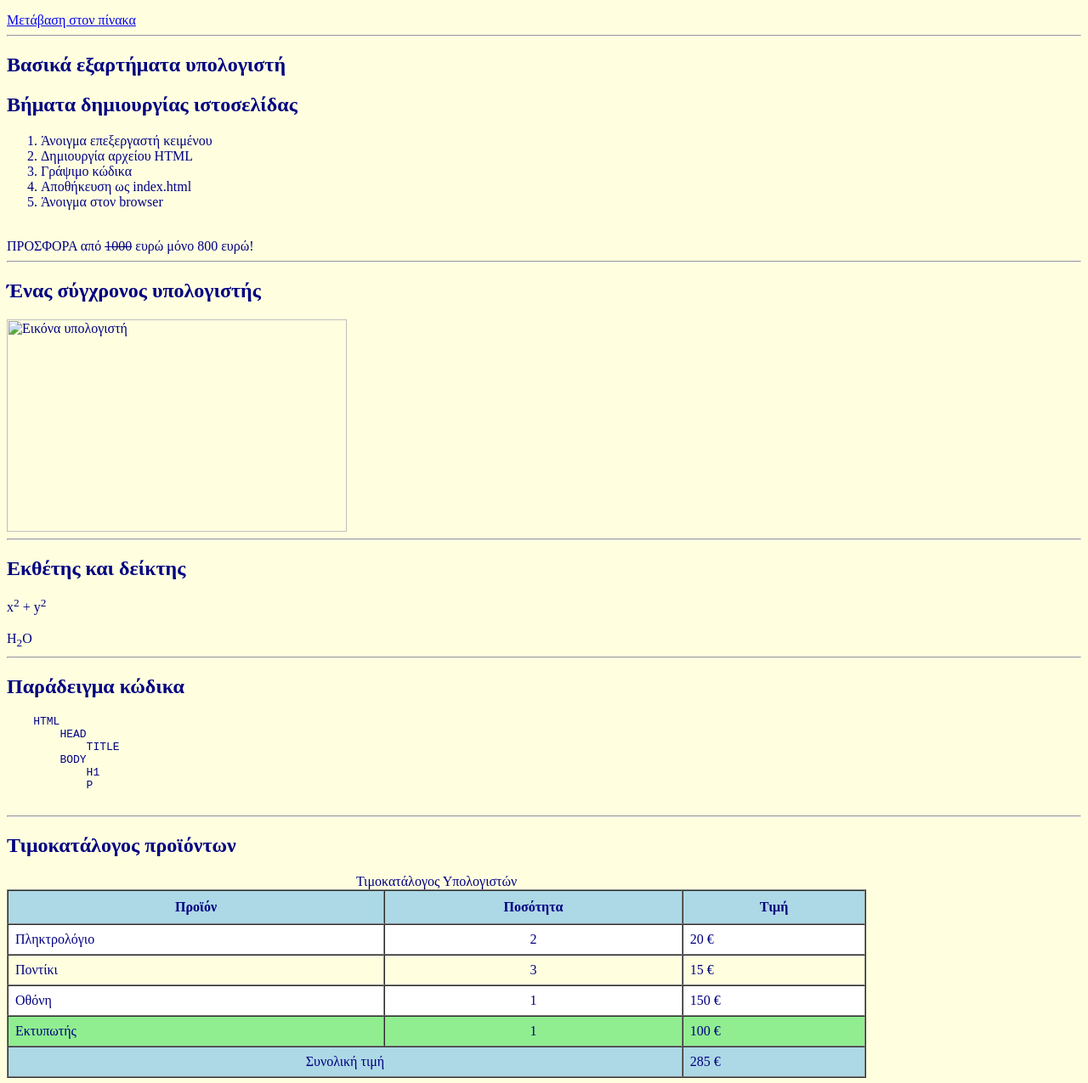
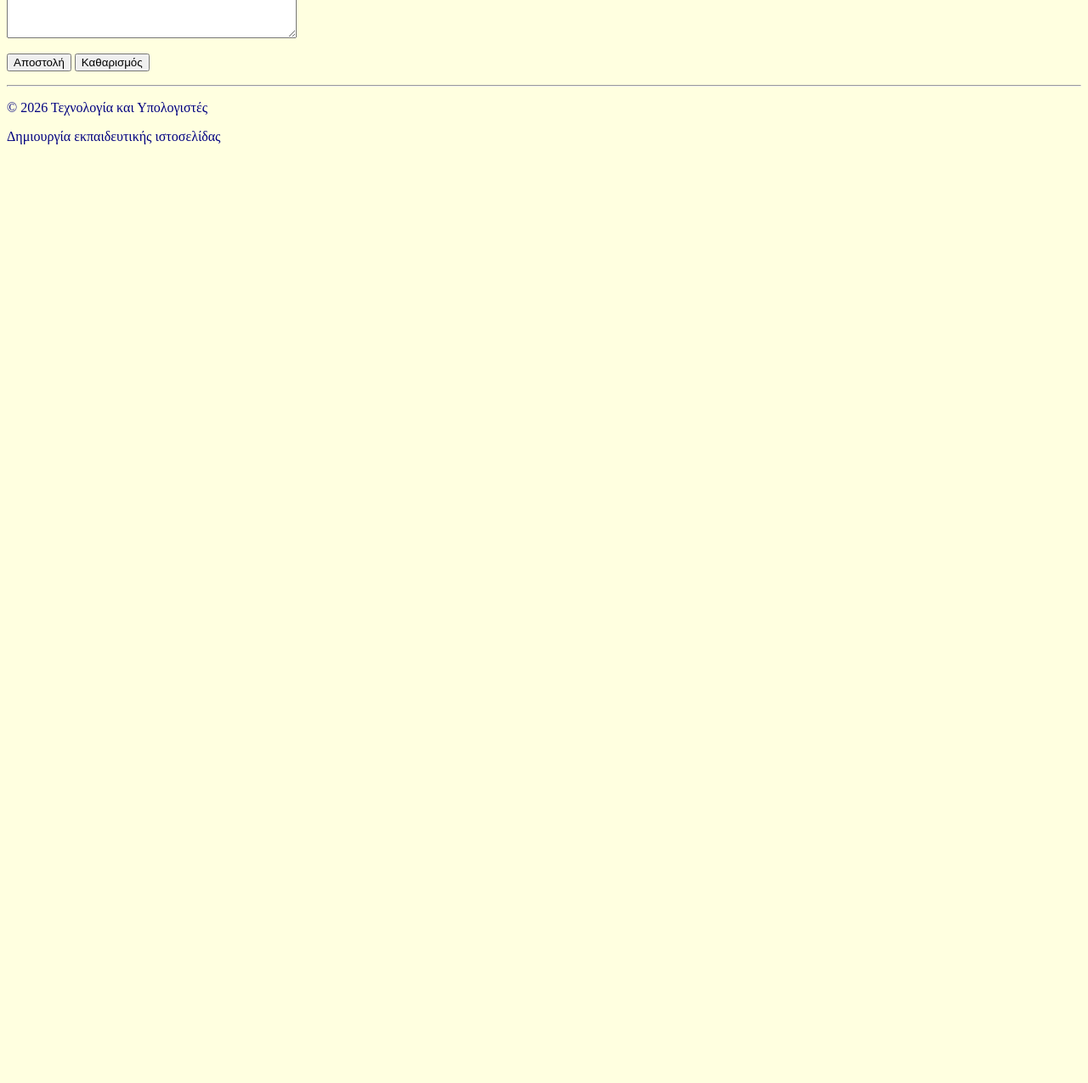
Before and after one commit to tolios200/MyFirstProject, a plain HTML site: page contact.html in a window 1280 px wide. Shown: the part 1342-2617 px from the top of the page at 85% size. After the commit the page ends 1528 px from the top, so only its background shows below. Drawn offline with Linux system fonts and the light colour scheme.

Commit message:
Update contact.html

```diff
--- a/contact.html
+++ b/contact.html
@@ -97,166 +97,7 @@ DOCTYPE html>
     <!-- Τρίτη παράγραφος -->
     <p>
        Υπάρχουν ακόμα περισσότερες πληροφορίες
-        <i>αν ενδιαφέρεσαι να μάθεις</i>
 
-        <font color="red">
-            Μάθε περισσότερα για τον στίβο!
-        </font>
-    </p>
-
-    <!-- Εξωτερικός σύνδεσμος1 -->
-    <a href="https://en.wikipedia.org/wiki/Track_and_field" target="_blank"> wiki
-    </a>
-
-    <br><br>
-
-     <!-- Εξωτερικός σύνδεσμος2 -->
-   <iframe src="https://www.google.com/maps/embed?pb=!1m17!1m12!1m3!1d770.8146718339535!2d22.93000373476519!3d39.39565319030371!2m3!1f0!2f0!3f0!3m2!1i1024!2i768!4f13.1!3m2!1m1!2zMznCsDIzJzE0LjYiTiAyMsKwNTUnNTIuMyJF!5e0!3m2!1sel!2sgr!4v1794845131289!5m2!1sel!2sgr" width="600" height="450" style="border:0;" allowfullscreen="" loading="lazy" referrerpolicy="strict-origin-when-cross-origin"></iframe>
-
-    <br><br>
-
-    <!-- Εσωτερικός σύνδεσμος -->
-    <a href="#pinakas">
-        Μετάβαση στον πίνακα
-    </a>
-
-    <hr>
-
-    <!-- Μη ταξινομημένη λίστα -->
-    <h2>Βασικά εξαρτήματα υπολογιστή</h2>
-
-
-    <!-- Ταξινομημένη λίστα -->
-    <h2>Βήματα δημιουργίας ιστοσελίδας</h2>
-
-    <ol>
-        <li>Άνοιγμα επεξεργαστή κειμένου</li>
-        <li>Δημιουργία αρχείου HTML</li>
-        <li>Γράψιμο κώδικα</li>
-        <li>Αποθήκευση ως index.html</li>
-        <li>Άνοιγμα στον browser</li>
-    </ol>
-
-    <!-- Αλλαγή γραμμής και διακριτή διαγραφή -->
-    <br>
-
-    ΠΡΟΣΦΟΡΑ από <del>1000</del> ευρώ μόνο 800 ευρώ!
-
-    <hr>
-
-    <!-- Εισαγωγή εικόνας -->
-    <h2>Ένας σύγχρονος υπολογιστής</h2>
-
-    <img src="images/main.jpg"
-         alt="Εικόνα υπολογιστή"
-         width="400"
-         height="250">
-
-    <hr>
-
-    <!-- Εκθέτης και δείκτης -->
-    <h2>Εκθέτης και δείκτης</h2>
-
-    x<sup>2</sup> + y<sup>2</sup>
-
-    <br><br>
-
-    H<sub>2</sub>O
-
-    <hr>
-
-    <!-- Διατήρηση κενών και αλλαγών γραμμής -->
-    <h2>Παράδειγμα κώδικα</h2>
-
-    <pre>
-    HTML
-        HEAD
-            TITLE
-        BODY
-            H1
-            P
-    </pre>
-
-    <hr>
-
-
-    <!-- ================================= -->
-    <!-- ΜΕΡΟΣ Β: ΔΗΜΙΟΥΡΓΙΑ ΠΙΝΑΚΑ -->
-    <!-- ================================= -->
-
-    <h2 id="pinakas">Τιμοκατάλογος προϊόντων</h2>
-
-    <table border="1"
-           width="80%"
-           cellpadding="8"
-           cellspacing="0">
-
-        <!-- Τίτλος πίνακα -->
-        <caption>
-            Τιμοκατάλογος Υπολογιστών
-        </caption>
-
-        <!-- Επικεφαλίδες στηλών -->
-        <tr bgcolor="lightblue" height="40">
-
-            <th>Προϊόν</th>
-
-            <th>Ποσότητα</th>
-
-            <th>Τιμή</th>
-
-        </tr>
-
-        <!-- Πρώτη γραμμή -->
-        <tr bgcolor="white" height="35">
-
-            <td>Πληκτρολόγιο</td>
-
-            <td align="center">2</td>
-
-            <td>20 €</td>
-
-        </tr>
-
-        <!-- Δεύτερη γραμμή -->
-        <tr bgcolor="lightyellow" height="35">
-
-            <td>Ποντίκι</td>
-
-            <td align="center">3</td>
-
-            <td>15 €</td>
-
-        </tr>
-
-        <!-- Τρίτη γραμμή -->
-        <tr bgcolor="white" height="35">
-
-            <td>Οθόνη</td>
-
-            <td align="center">1</td>
-
-            <td>150 €</td>
-
-        </tr>
-
-        <!-- Τέταρτη γραμμή -->
-        <tr bgcolor="lightgreen" height="35">
-
-            <td>Εκτυπωτής</td>
-
-            <td align="center">1</td>
-
-            <td>100 €</td>
-
-        </tr>
-
-        <!-- Συγχώνευση δύο κελιών οριζόντια -->
-        <tr bgcolor="lightblue">
-
-            <td colspan="2" align="center">
-                Συνολική τιμή
-            </td>
 
             <td>285 €</td>
 
```
